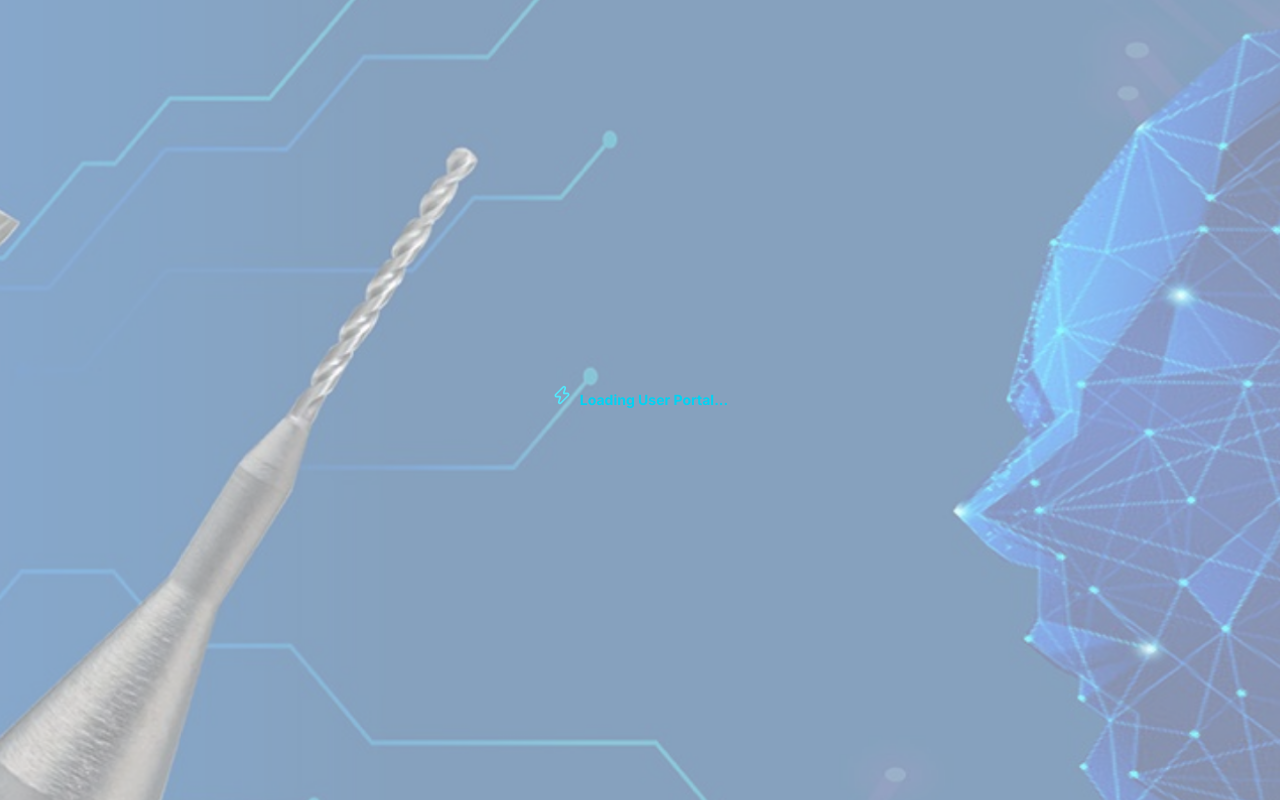
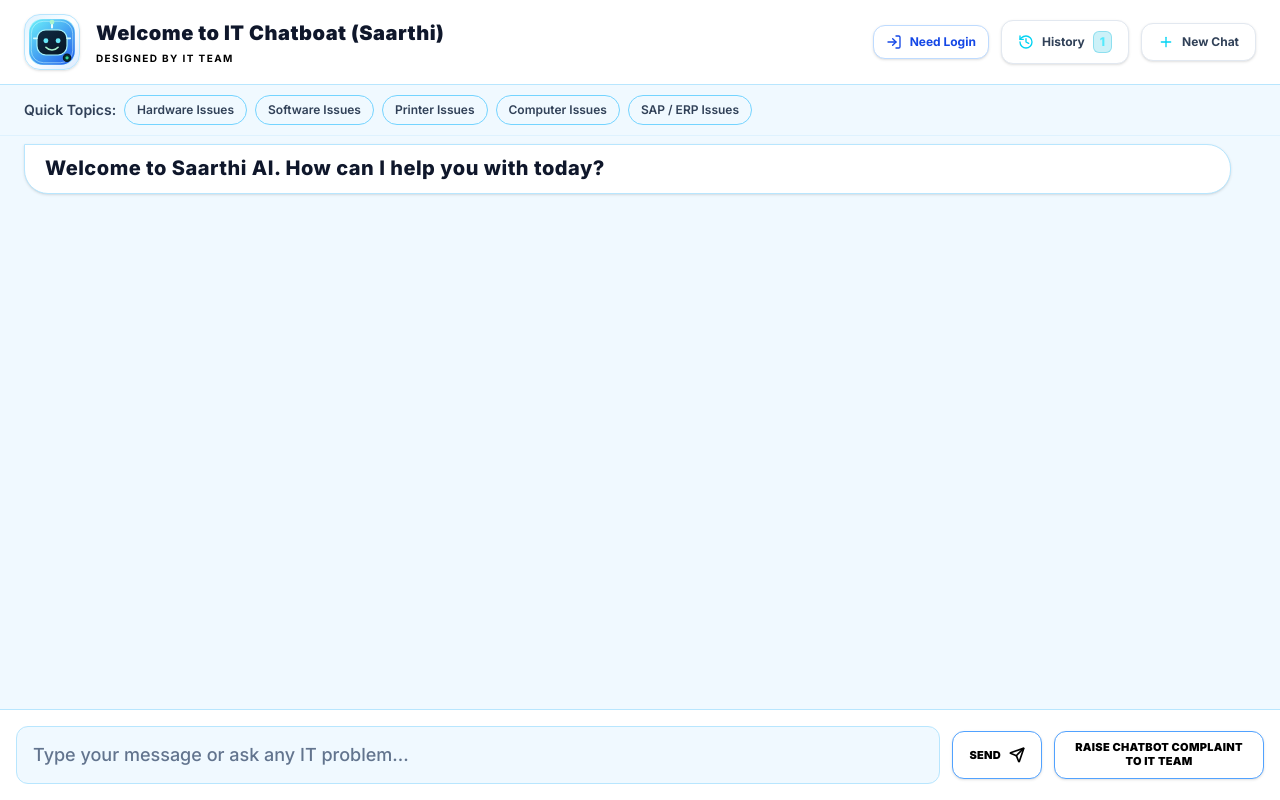
Before and after one commit to Sagarverma769/Chatboat, a Next.js app in the folder frontend/: page /user in a window 1280 px wide. Before the commit this address had no page. Built offline with nearby package versions, Linux system fonts and the light colour scheme.

Commit message:
Direct access to chatboat

```diff
--- a/frontend/src/app/globals.css
+++ b/frontend/src/app/globals.css
@@ -33,7 +33,7 @@ body {
   z-index: -1;
   inset: -4%;
   background-image:
-    linear-gradient(rgb(255 255 255 / 52%), rgb(255 255 255 / 52%)),
+    linear-gradient(rgb(255 255 255 / 48%), rgb(255 255 255 / 48%)),
     url("/indsphinx-tools-background.jpg");
   background-position: center;
   background-size: cover;
@@ -41,6 +41,12 @@ body {
   pointer-events: none;
   animation: company-background-drift 32s ease-in-out infinite alternate;
   will-change: transform;
+}
+
+.company-background-page.landing-background::before {
+  background-image:
+    linear-gradient(rgb(255 255 255 / 52%), rgb(255 255 255 / 52%)),
+    url("/indsphinx-tools-background.jpg");
 }
 
 @keyframes company-background-drift {
--- a/frontend/src/app/page.tsx
+++ b/frontend/src/app/page.tsx
@@ -2,15 +2,17 @@
 
 import { useState } from "react";
 import Link from "next/link";
+import { useRouter } from "next/navigation";
 import { ArrowRight, MessageCircle, ShieldCheck } from "lucide-react";
 import BrandLogo from "@/components/BrandLogo";
 
 export default function LandingPage() {
+  const router = useRouter();
   const [pointer, setPointer] = useState({ x: 50, y: 50 });
 
   return (
     <div
-      className="company-background-page min-h-screen text-slate-900 font-sans relative select-none"
+      className="company-background-page landing-background min-h-screen text-slate-900 font-sans relative select-none"
       onPointerMove={(event) => {
         const bounds = event.currentTarget.getBoundingClientRect();
         setPointer({
@@ -45,19 +47,21 @@ export default function LandingPage() {
 
           <nav aria-label="Main navigation" className="ml-auto flex flex-wrap items-center justify-end gap-2 sm:gap-4">
             <BrandLogo />
-            <Link
-              href="/login"
+            <button
+              type="button"
+              onClick={() => router.push("/login")}
               className="rounded-xl border border-slate-300 bg-white/90 px-5 py-3 text-xs font-bold text-slate-800 shadow-sm transition-all hover:-translate-y-0.5 hover:border-blue-300 hover:bg-white hover:shadow-md active:translate-y-0"
             >
               Sign In
-            </Link>
-            <Link
-              href="/signup"
+            </button>
+            <button
+              type="button"
+              onClick={() => router.push("/signup")}
               className="group inline-flex items-center gap-2 rounded-xl bg-blue-600 px-5 py-3 text-xs font-bold text-white shadow-[0_8px_22px_rgba(37,99,235,0.25)] transition-all hover:-translate-y-0.5 hover:bg-blue-700 hover:shadow-[0_12px_28px_rgba(37,99,235,0.38)] active:translate-y-0 sm:px-6"
             >
               Get Started
               <ArrowRight className="h-4 w-4 transition-transform group-hover:translate-x-1" />
-            </Link>
+            </button>
           </nav>
         </div>
       </header>
@@ -68,7 +72,11 @@ export default function LandingPage() {
             Ind Sphinx Precision Ltd.
           </h1>
 
-          <div className="mx-auto mt-6 flex w-fit max-w-full flex-col items-center rounded-3xl border border-white/80 bg-white/60 px-6 py-4 shadow-[0_16px_50px_rgba(15,23,42,0.1)] backdrop-blur-md sm:px-10 sm:py-5">
+          <Link
+            href="/user"
+            aria-label="Open Saarthi Chatbot"
+            className="mx-auto mt-6 flex w-fit max-w-full flex-col items-center rounded-3xl border border-white/80 bg-white/60 px-6 py-4 shadow-[0_16px_50px_rgba(15,23,42,0.1)] backdrop-blur-md transition-all hover:-translate-y-1 hover:bg-white/75 hover:shadow-[0_20px_55px_rgba(15,23,42,0.16)] focus-visible:outline-none focus-visible:ring-4 focus-visible:ring-blue-500/40 sm:px-10 sm:py-5"
+          >
             <span className="flex h-11 w-11 items-center justify-center rounded-2xl bg-gradient-to-br from-blue-600 to-cyan-500 text-white shadow-lg shadow-blue-600/25">
               <MessageCircle className="h-6 w-6" />
             </span>
@@ -78,22 +86,32 @@ export default function LandingPage() {
             <p className="mt-1 text-[10px] font-bold uppercase tracking-[0.22em] text-slate-600 sm:text-xs">
               Designed by the IT Team
             </p>
-          </div>
+          </Link>
+
+          <Link
+            href="/user"
+            className="group mt-5 inline-flex min-w-52 items-center justify-center gap-2 rounded-2xl border border-blue-700 bg-white px-7 py-3.5 text-sm font-extrabold text-blue-800 shadow-[0_8px_22px_rgba(15,23,42,0.12)] transition-all hover:-translate-y-0.5 hover:bg-blue-50 hover:shadow-lg focus-visible:outline-none focus-visible:ring-4 focus-visible:ring-blue-500/40 active:translate-y-0"
+          >
+            Quick Access to Chatbot
+            <ArrowRight className="h-4 w-4 transition-transform group-hover:translate-x-1" />
+          </Link>
 
           <div className="mt-7 flex flex-col items-center justify-center gap-3 sm:flex-row">
-            <Link
-              href="/signup"
+            <button
+              type="button"
+              onClick={() => router.push("/signup")}
               className="group inline-flex min-w-52 items-center justify-center gap-2 rounded-2xl bg-blue-600 px-7 py-4 text-sm font-extrabold text-white shadow-[0_12px_30px_rgba(37,99,235,0.3)] transition-all duration-300 hover:-translate-y-1 hover:bg-blue-700 hover:shadow-[0_18px_36px_rgba(37,99,235,0.42)] active:translate-y-0"
             >
               Create your account
               <ArrowRight className="h-4 w-4 transition-transform duration-300 group-hover:translate-x-1" />
-            </Link>
-            <Link
-              href="/login"
+            </button>
+            <button
+              type="button"
+              onClick={() => router.push("/login")}
               className="inline-flex min-w-52 items-center justify-center rounded-2xl border border-white/90 bg-white/80 px-7 py-4 text-sm font-extrabold text-slate-900 shadow-sm backdrop-blur-md transition-all duration-300 hover:-translate-y-1 hover:border-blue-200 hover:bg-white hover:shadow-lg active:translate-y-0"
             >
               Sign in to your portal
-            </Link>
+            </button>
           </div>
 
           <blockquote className="mx-auto mt-7 max-w-2xl rounded-2xl border border-white/80 bg-white/55 px-5 py-4 shadow-[0_12px_35px_rgba(15,23,42,0.08)] backdrop-blur-md sm:px-8">
--- a/frontend/src/app/user/page.tsx
+++ b/frontend/src/app/user/page.tsx
@@ -13,6 +13,7 @@ export default function UserPortalPage() {
   const [userEmail, setUserEmail] = useState("");
   const [isEmailVerified, setIsEmailVerified] = useState(false);
   const [isAuthorized, setIsAuthorized] = useState<boolean | null>(null);
+  const [isLoggedIn, setIsLoggedIn] = useState(false);
   const [showProfileMenu, setShowProfileMenu] = useState(false);
   const [mousePos, setMousePos] = useState({ x: 0, y: 0 });
   const menuRef = useRef<HTMLDivElement>(null);
@@ -22,7 +23,10 @@ export default function UserPortalPage() {
     const verifyUserSession = async () => {
       const token = localStorage.getItem("access_token");
       if (!token) {
-        router.replace("/login");
+        if (active) {
+          setIsAuthorized(true);
+          setIsLoggedIn(false);
+        }
         return;
       }
 
@@ -47,6 +51,7 @@ export default function UserPortalPage() {
           setUserEmail(verifiedEmail);
           setUserName(verifiedName);
           setIsEmailVerified(Boolean(user.is_verified));
+          setIsLoggedIn(true);
           setIsAuthorized(true);
         }
       } catch {
@@ -72,7 +77,7 @@ export default function UserPortalPage() {
       window.removeEventListener("mousemove", handleMouseMove);
       document.removeEventListener("mousedown", handleClickOutside);
     };
-  }, []);
+  }, [router]);
 
   const handleSignOut = () => {
     localStorage.removeItem("access_token");
@@ -137,14 +142,24 @@ export default function UserPortalPage() {
 
             {/* Profile Menu Dropdown */}
             <div className="relative" ref={menuRef}>
+              {isLoggedIn ? (
                 <button
                   onClick={() => setShowProfileMenu(!showProfileMenu)}
                   className="w-10 h-10 bg-gradient-to-r from-cyan-400 to-blue-600 rounded-2xl flex items-center justify-center font-black text-slate-950 shadow-[0_0_20px_rgba(6,182,212,0.5)] border-2 border-cyan-200 hover:scale-105 active:scale-95 transition-all"
                 >
                   {avatarLetter}
                 </button>
+              ) : (
+                <button
+                  type="button"
+                  onClick={() => router.push("/login")}
+                  className="rounded-xl border border-cyan-300 bg-slate-950/70 px-4 py-2.5 text-xs font-extrabold text-cyan-200 shadow-sm transition-colors hover:bg-slate-900"
+                >
+                  Need Login
+                </button>
+              )}
 
-              {showProfileMenu && (
+              {isLoggedIn && showProfileMenu && (
                 <div className="absolute right-0 mt-3 w-64 bg-slate-900/95 border-2 border-cyan-500/40 rounded-2xl p-4 shadow-[0_10px_35px_rgba(0,0,0,0.9)] backdrop-blur-2xl z-50">
                   <div className="pb-3 border-b border-slate-800 mb-3">
                     <div className="text-[10px] text-slate-400 font-black uppercase tracking-wider">
@@ -173,7 +188,13 @@ export default function UserPortalPage() {
       {/* Main Content Workspace */}
       <main className="relative z-10 mx-auto w-full max-w-[1480px] px-4 py-6 sm:px-6 sm:py-8">
         <div className="mx-auto w-full">
+          {isLoggedIn ? (
             <UserSupportDesk userName={displayName} userEmail={userEmail} />
+          ) : (
+            <div className="mx-auto max-w-xl rounded-2xl border border-cyan-300/40 bg-slate-950/70 p-5 text-center text-sm font-semibold text-slate-200 shadow-lg">
+              Saarthi Chatbot is ready to use. Sign in when you need to raise or track an IT support ticket.
+            </div>
+          )}
         </div>
       </main>
 
@@ -185,7 +206,12 @@ export default function UserPortalPage() {
       </footer>
 
       {/* Floating AI Support */}
-      <FloatingChat role="user" title="Ind Sphinx IT Assistant" />
+      <FloatingChat
+        role="user"
+        title="Ind Sphinx IT Assistant"
+        showProfileStatus
+        isAuthenticated={isLoggedIn}
+      />
     </div>
   );
 }
--- a/frontend/src/components/FloatingChat.tsx
+++ b/frontend/src/components/FloatingChat.tsx
@@ -2,6 +2,8 @@
 
 import React, { useState, useRef, useEffect } from "react";
 import Image from "next/image";
+import { useRouter } from "next/navigation";
+import { useAuth } from "@/context/AuthContext";
 import {
   AlertTriangle,
   CheckCircle2,
@@ -12,6 +14,10 @@ import {
   Send,
   Plus,
   CornerDownRight,
+  LogIn,
+  UserRound,
+  LockKeyhole,
+  ArrowRight,
 } from "lucide-react";
 
 interface Message {
@@ -30,6 +36,8 @@ interface ChatSession {
 interface FloatingChatProps {
   role?: "user" | "admin";
   title?: string;
+  showProfileStatus?: boolean;
+  isAuthenticated?: boolean;
 }
 
 const quickTopicOptions = [
@@ -228,11 +236,16 @@ function BotMessageRenderer({
 export default function FloatingChat({
   role = "user",
   title = "Saarthi",
+  showProfileStatus = false,
+  isAuthenticated = false,
 }: FloatingChatProps) {
+  const router = useRouter();
+  const { user, loading: authLoading } = useAuth();
   const [isOpen, setIsOpen] = useState(role === "user");
   const [showHistory, setShowHistory] = useState(false);
   const [showClearConfirmation, setShowClearConfirmation] = useState(false);
   const [chatDeletedNotice, setChatDeletedNotice] = useState(false);
+  const [showLoginRequiredNotice, setShowLoginRequiredNotice] = useState(false);
   const [loading, setLoading] = useState(false);
   const [sessions, setSessions] = useState<ChatSession[]>([
     {
@@ -285,6 +298,11 @@ export default function FloatingChat({
   const openChatbot = () => setIsOpen(true);
 
   const handleRaiseTicketClick = () => {
+    if (role === "user" && !isAuthenticated) {
+      setShowLoginRequiredNotice(true);
+      return;
+    }
+
     if (typeof window !== "undefined") {
       if (window.location.pathname !== "/user") {
         window.location.href = "/user#support-ticket-desk";
@@ -470,6 +488,52 @@ export default function FloatingChat({
         </div>
       )}
 
+      {showLoginRequiredNotice && (
+        <div
+          role="alert"
+          aria-live="assertive"
+          className="animate-fadeIn fixed right-4 top-20 z-[70] w-[calc(100vw-2rem)] max-w-sm overflow-hidden rounded-2xl border border-sky-200 bg-white text-slate-900 shadow-[0_18px_55px_rgba(15,23,42,0.22)] sm:right-6 sm:top-24"
+        >
+          <div className="h-1 bg-gradient-to-r from-cyan-400 via-blue-500 to-indigo-500" />
+          <div className="flex items-start gap-3 p-4">
+            <span className="flex h-11 w-11 shrink-0 items-center justify-center rounded-xl bg-gradient-to-br from-amber-100 to-orange-100 text-amber-700 ring-1 ring-amber-200">
+              <LockKeyhole className="h-5 w-5" />
+            </span>
+            <div className="min-w-0 flex-1 pt-0.5">
+              <div className="flex items-start justify-between gap-2">
+                <div>
+                  <p className="text-[10px] font-extrabold uppercase tracking-[0.16em] text-blue-700">
+                    Saarthi access
+                  </p>
+                  <p className="mt-1 text-sm font-extrabold text-slate-900">
+                    Sign in to raise a ticket
+                  </p>
+                </div>
+                <button
+                  type="button"
+                  onClick={() => setShowLoginRequiredNotice(false)}
+                  aria-label="Dismiss login required message"
+                  className="-mr-1 -mt-1 rounded-lg p-1.5 text-slate-400 transition-colors hover:bg-slate-100 hover:text-slate-700"
+                >
+                  ×
+                </button>
+              </div>
+              <p className="mt-1 text-xs leading-relaxed text-slate-600">
+                You can keep chatting, but please login to raise a complaint.
+              </p>
+              <button
+                type="button"
+                onClick={() => router.push("/login")}
+                className="mt-3 inline-flex items-center gap-2 rounded-lg bg-blue-600 px-3.5 py-2 text-xs font-extrabold text-white shadow-sm transition-all hover:bg-blue-700 hover:shadow-md focus-visible:outline-none focus-visible:ring-2 focus-visible:ring-blue-500 focus-visible:ring-offset-2"
+              >
+                Log in to continue
+                <ArrowRight className="h-3.5 w-3.5" />
+              </button>
+            </div>
+          </div>
+        </div>
+      )}
+
       {/* Full-screen support workspace */}
       {isOpen && (
         <div className="chatbot-workspace fixed inset-0 z-50 flex h-[100dvh] w-full animate-fadeIn">
@@ -516,6 +580,26 @@ export default function FloatingChat({
                 </div>
 
               <div className="flex items-center gap-2 sm:gap-3">
+                {showProfileStatus && !authLoading && (
+                  user ? (
+                    <div
+                      className="flex max-w-44 items-center gap-2 rounded-xl border border-sky-200 bg-sky-50 px-3 py-2 text-xs font-bold text-slate-700"
+                      title={user.email}
+                    >
+                      <UserRound className="h-4 w-4 shrink-0 text-blue-600" />
+                      <span className="truncate">{user.full_name || user.email}</span>
+                    </div>
+                  ) : (
+                    <button
+                      type="button"
+                      onClick={() => router.push("/login")}
+                      className="inline-flex items-center gap-2 rounded-xl border border-blue-200 bg-white px-3 py-2 text-xs font-bold text-blue-700 shadow-sm transition-colors hover:border-blue-400 hover:bg-blue-50"
+                    >
+                      <LogIn className="h-4 w-4" />
+                      <span>Need Login</span>
+                    </button>
+                  )
+                )}
                 <button
                   type="button"
                   onClick={() => setShowHistory(!showHistory)}
```
Lines whose indentation alone changed are shown as unchanged.
